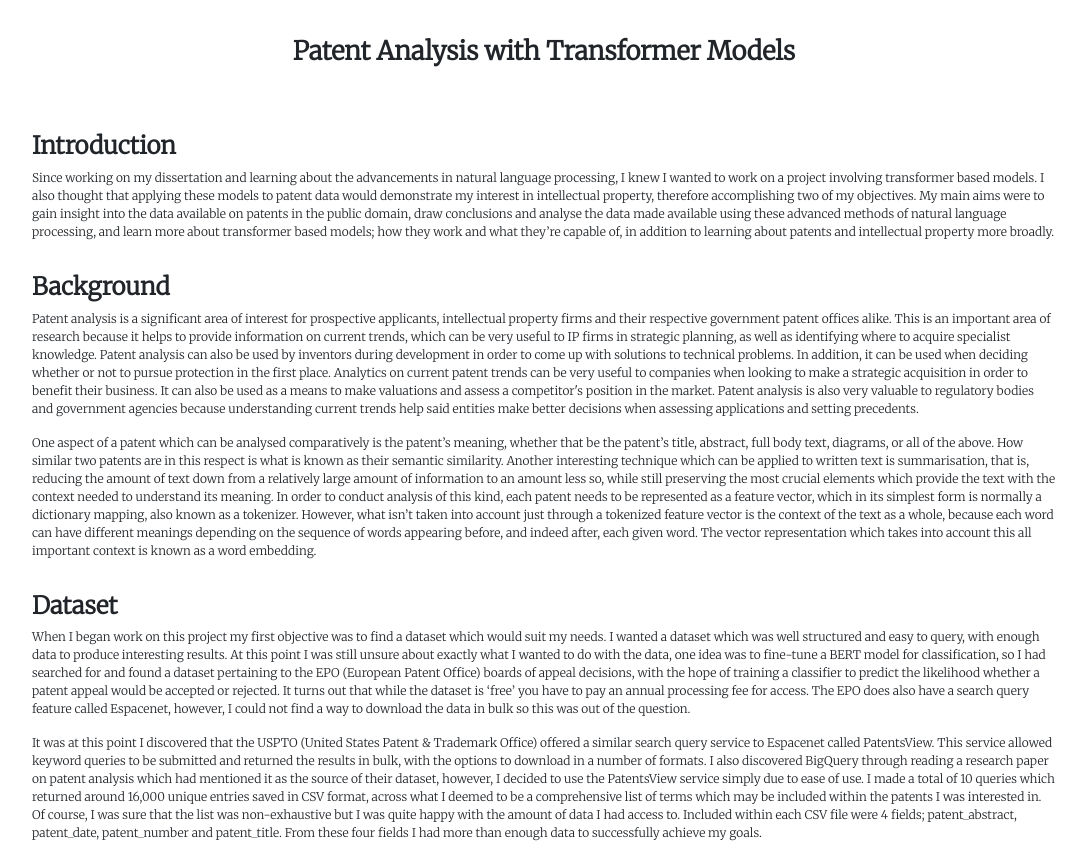
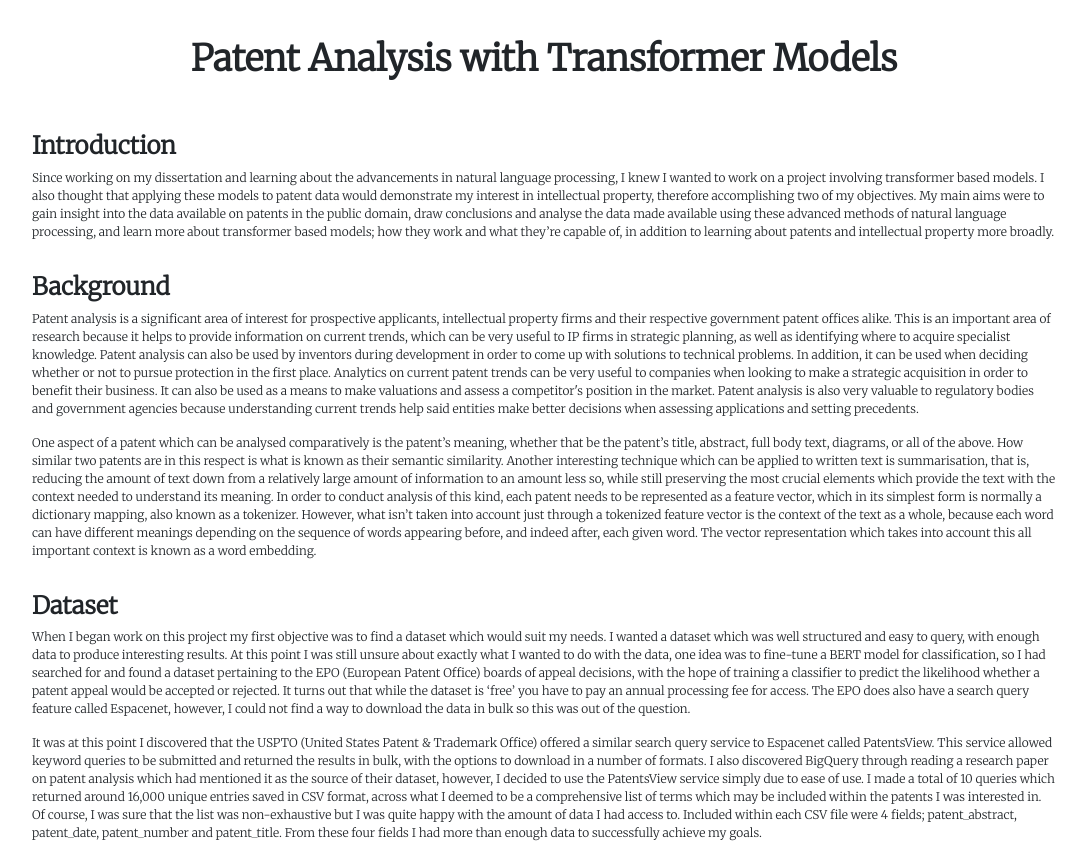
Before and after one commit to jeremyruss/Patent-Analysis-with-Transformer-Models, a plain HTML site: page index.html in a window 1280 px wide. Shown: the top 845 px of the page, without its empty margins (96-1182 px from the left). Drawn offline with nearby package versions, Linux system fonts and the light colour scheme; no server answers.

Commit message:
Update style.css

```diff
--- a/style.css
+++ b/style.css
@@ -64,6 +64,7 @@ h3 {
 }
 
 #content {
+    height: 5800px;
     width: 50vw;
     margin: 0 auto;
 }
@@ -72,7 +73,7 @@ h3 {
     width: 100%;
     height: 100px;
     margin: 0 auto;
-    font-size: 2vw;
+    font-size: 36px;
     text-align: center;
     margin-top: 16px;
     padding: 16px;
@@ -260,7 +261,7 @@ h3 {
 .ref {
     display: flex;
     justify-content: space-evenly;
-    font-size: 0.66vw;
+    font-size: 11px;
 }
 
 #preload {
```
